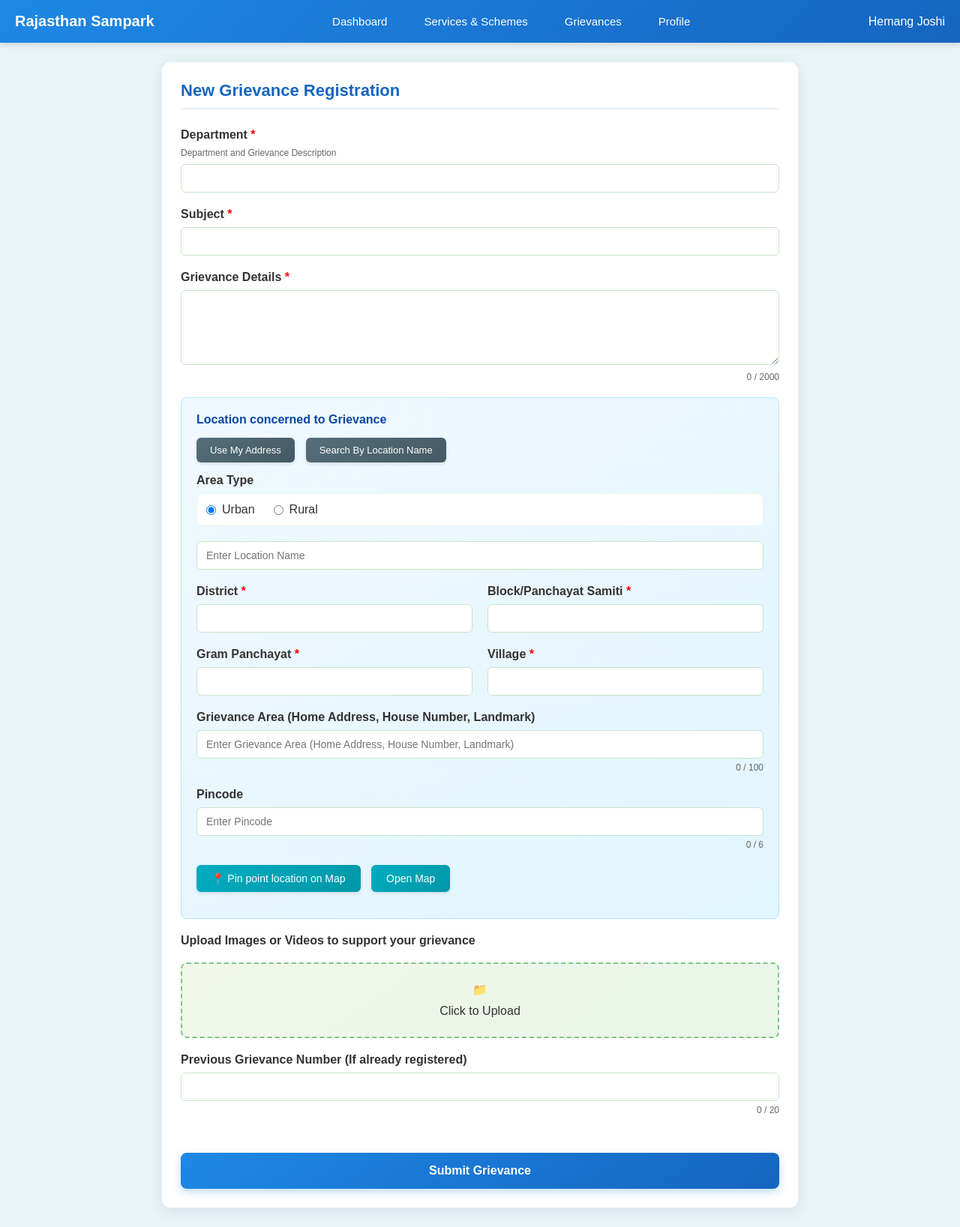
After one commit to HemangCodesAI/glowing-winner, a Flask app: page /web-form in a window 1280 px wide. The commit adds this page. Shown: the whole page at 75% size. Run offline with Flask 3, Linux system fonts and the light colour scheme; data that the repository does not hold is empty.

Commit message:
web form update

```diff
--- a/app.py
+++ b/app.py
@@ -104,5 +104,10 @@ def get_chat_history():
     table, chat_history = utils.get_chat_history(email, chat_id)
     return jsonify({"chats": chat_history,"table": json.loads(json.dumps(table))})
 
+@app.route('/web-form', methods=['GET', 'POST'])
+def web_form():
+    form_data = utils.get_form_data(session.get('email'),session.get('chat_id'))
+    print(form_data)
+    return render_template('web_form.html', form_data=json.loads(json.dumps(form_data)))
 if __name__ == '__main__':
     app.run(debug=True)
--- /dev/null
+++ b/templates/web_form.html
@@ -0,0 +1,458 @@
+<!DOCTYPE html>
+<html lang="en">
+<head>
+    <meta charset="UTF-8">
+    <meta name="viewport" content="width=device-width, initial-scale=1.0">
+    <title>Rajasthan Sampark - New Grievance Registration</title>
+    <style>
+        * {
+            margin: 0;
+            padding: 0;
+            box-sizing: border-box;
+        }
+
+        body {
+            font-family: Arial, sans-serif;
+            background-color: #e8f4f8;
+            color: #333;
+            margin: 0;
+        }
+
+        .header {
+            background: linear-gradient(135deg, #1e88e5 0%, #1565c0 100%);
+            color: white;
+            padding: 12px 20px;
+            display: flex;
+            justify-content: space-between;
+            align-items: center;
+            box-shadow: 0 2px 8px rgba(0,0,0,0.15);
+        }
+
+        .logo-section {
+            display: flex;
+            align-items: center;
+            font-size: 20px;
+            font-weight: bold;
+            color: #ffffff;
+        }
+
+        .nav-section {
+            display: flex;
+            gap: 25px;
+            align-items: center;
+        }
+
+        .nav-item {
+            color: #ffffff;
+            text-decoration: none;
+            font-size: 15px;
+            padding: 8px 12px;
+            border-radius: 4px;
+            transition: background-color 0.3s;
+        }
+
+        .nav-item:hover {
+            background-color: rgba(255,255,255,0.1);
+        }
+
+        .user-info {
+            display: flex;
+            align-items: center;
+            gap: 10px;
+            color: #ffffff;
+            font-weight: 500;
+        }
+
+        .container {
+            max-width: 850px;
+            margin: 25px auto;
+            background: #ffffff;
+            padding: 25px;
+            border-radius: 12px;
+            box-shadow: 0 4px 20px rgba(0,0,0,0.08);
+            border: 1px solid #e3f2fd;
+        }
+
+        .form-title {
+            font-size: 22px;
+            font-weight: 600;
+            margin-bottom: 25px;
+            color: #1565c0;
+            border-bottom: 2px solid #e3f2fd;
+            padding-bottom: 10px;
+        }
+
+        .form-group {
+            margin-bottom: 20px;
+        }
+
+        .form-label {
+            display: block;
+            margin-bottom: 8px;
+            font-weight: 600;
+            color: #333;
+        }
+
+        .required {
+            color: red;
+        }
+
+        .form-control {
+            width: 100%;
+            padding: 10px 12px;
+            border: 1px solid #c8e6c9;
+            border-radius: 6px;
+            font-size: 14px;
+            background: #ffffff;
+            transition: all 0.3s ease;
+        }
+
+        .form-control:focus {
+            outline: none;
+            border-color: #1e88e5;
+            box-shadow: 0 0 8px rgba(30, 136, 229, 0.25);
+            background: #f8fffe;
+        }
+
+        select.form-control {
+            cursor: pointer;
+        }
+
+        .textarea-control {
+            min-height: 100px;
+            resize: vertical;
+        }
+
+        .char-counter {
+            text-align: right;
+            font-size: 12px;
+            color: #666;
+            margin-top: 5px;
+        }
+
+        .location-section {
+            border: 1px solid #b3e5fc;
+            padding: 20px;
+            border-radius: 8px;
+            background: linear-gradient(145deg, #f0f9ff 0%, #e1f5fe 100%);
+            margin-bottom: 20px;
+        }
+
+        .location-title {
+            font-size: 16px;
+            font-weight: 600;
+            margin-bottom: 15px;
+            color: #0d47a1;
+        }
+
+        .address-helper {
+            display: flex;
+            gap: 15px;
+            margin-bottom: 15px;
+        }
+
+        .btn-secondary {
+            background: linear-gradient(145deg, #546e7a 0%, #455a64 100%);
+            color: white;
+            border: none;
+            padding: 9px 18px;
+            border-radius: 6px;
+            cursor: pointer;
+            font-size: 13px;
+            transition: all 0.3s ease;
+            box-shadow: 0 2px 4px rgba(0,0,0,0.1);
+        }
+
+        .btn-secondary:hover {
+            background: linear-gradient(145deg, #455a64 0%, #37474f 100%);
+            transform: translateY(-1px);
+            box-shadow: 0 4px 8px rgba(0,0,0,0.15);
+        }
+
+        .area-type-toggle {
+            display: flex;
+            gap: 25px;
+            margin-bottom: 20px;
+            background: #ffffff;
+            padding: 12px;
+            border-radius: 8px;
+            border: 1px solid #e8f5e8;
+        }
+
+        .radio-group {
+            display: flex;
+            align-items: center;
+            gap: 8px;
+        }
+
+        .radio-group input[type="radio"] {
+            margin: 0;
+        }
+
+        .form-row {
+            display: grid;
+            grid-template-columns: 1fr 1fr;
+            gap: 20px;
+        }
+
+        .map-section {
+            margin: 15px 0;
+        }
+
+        .btn-map {
+            background: linear-gradient(145deg, #00acc1 0%, #0097a7 100%);
+            color: white;
+            border: none;
+            padding: 10px 20px;
+            border-radius: 6px;
+            cursor: pointer;
+            font-size: 14px;
+            transition: all 0.3s ease;
+            box-shadow: 0 2px 4px rgba(0,0,0,0.1);
+        }
+
+        .btn-map:hover {
+            background: linear-gradient(145deg, #0097a7 0%, #00838f 100%);
+            transform: translateY(-1px);
+            box-shadow: 0 4px 8px rgba(0,0,0,0.15);
+        }
+
+        .upload-section {
+            border: 2px dashed #81c784;
+            padding: 25px;
+            text-align: center;
+            border-radius: 8px;
+            margin: 20px 0;
+            background: linear-gradient(145deg, #f1f8e9 0%, #e8f5e8 100%);
+            cursor: pointer;
+            transition: all 0.3s ease;
+        }
+
+        .upload-section:hover {
+            border-color: #66bb6a;
+            background: linear-gradient(145deg, #e8f5e8 0%, #dcedc8 100%);
+            transform: translateY(-2px);
+            box-shadow: 0 4px 12px rgba(0,0,0,0.1);
+        }
+
+        .btn-primary {
+            background: linear-gradient(145deg, #1e88e5 0%, #1565c0 100%);
+            color: white;
+            border: none;
+            padding: 15px 40px;
+            border-radius: 8px;
+            cursor: pointer;
+            font-size: 16px;
+            font-weight: 600;
+            margin-top: 30px;
+            width: 100%;
+            transition: all 0.3s ease;
+            box-shadow: 0 4px 12px rgba(30, 136, 229, 0.3);
+        }
+
+        .btn-primary:hover {
+            background: linear-gradient(145deg, #1565c0 0%, #0d47a1 100%);
+            transform: translateY(-2px);
+            box-shadow: 0 6px 20px rgba(30, 136, 229, 0.4);
+        }
+
+        @media (max-width: 768px) {
+            .container {
+                margin: 15px;
+                padding: 20px;
+            }
+
+            .form-row {
+                grid-template-columns: 1fr;
+            }
+
+            .nav-section {
+                display: none;
+            }
+        }
+    </style>
+</head>
+<body>
+    <div class="header">
+        <div class="logo-section">
+            Rajasthan Sampark
+        </div>
+        <div class="nav-section">
+            <a href="#" class="nav-item">Dashboard</a>
+            <a href="#" class="nav-item">Services & Schemes</a>
+            <a href="#" class="nav-item">Grievances</a>
+            <a href="#" class="nav-item">Profile</a>
+        </div>
+        <div class="user-info">
+            <span>Hemang Joshi</span>
+        </div>
+    </div>
+
+    <div class="container">
+        <h1 class="form-title">New Grievance Registration</h1>
+
+        <form id="grievanceForm">
+            <!-- Department and Grievance Description -->
+            <div class="form-group">
+                <label class="form-label">Department <span class="required">*</span></label>
+                <label class="form-label" style="font-size: 12px; color: #666; font-weight: normal;">Department and Grievance Description</label>
+                <input class="form-control" id="department"  required>
+
+
+            </div>
+
+            <div class="form-group">
+                <label class="form-label">Subject <span class="required">*</span></label>
+                <input class="form-control" id="subject" required>
+
+
+            </div>
+
+            <div class="form-group">
+                <label class="form-label">Grievance Details <span class="required">*</span></label>
+                <textarea class="form-control textarea-control" id="grievanceDetails" value="{{ form_data.grievance_details }}" maxlength="2000" required></textarea>
+                <div class="char-counter"><span id="charCount">0</span> / 2000</div>
+            </div>
+
+            <!-- Location Section -->
+            <div class="location-section">
+                <div class="location-title">Location concerned to Grievance</div>
+
+                <div class="address-helper">
+                    <button type="button" class="btn-secondary" onclick="useMyAddress()">Use My Address</button>
+                    <button type="button" class="btn-secondary">Search By Location Name</button>
+                </div>
+                <div class="form-group">
+                    <label class="form-label">Area Type</label>
+                    <div class="area-type-toggle">
+                        <div class="radio-group">
+                            <input type="radio" id="urban" name="areaType" value="urban" checked>
+                            <label for="urban">Urban</label>
+                        </div>
+                        <div class="radio-group">
+                            <input type="radio" id="rural" name="areaType" value="rural">
+                            <label for="rural">Rural</label>
+                        </div>
+                    </div>
+                </div>
+                <div class="form-group">
+                    <input type="text" class="form-control" placeholder="Enter Location Name" id="locationName">
+                </div>
+
+
+
+                <div class="form-row">
+                    <div class="form-group">
+                        <label class="form-label">District <span class="required">*</span></label>
+                        <input class="form-control" id="district" required>
+
+                    </div>
+                    <div class="form-group">
+                        <label class="form-label">Block/Panchayat Samiti <span class="required">*</span></label>
+                        <input class="form-control" id="block" required>
+                    </div>
+                </div>
+
+                <div class="form-row">
+                    <div class="form-group">
+                        <label class="form-label">Gram Panchayat <span class="required">*</span></label>
+                        <input class="form-control" id="gramPanchayat" required>
+
+                    </div>
+                    <div class="form-group">
+                        <label class="form-label">Village <span class="required">*</span></label>
+                        <input class="form-control" id="village" required>
+
+                    </div>
+                </div>
+
+                <div class="form-group">
+                    <label class="form-label">Grievance Area (Home Address, House Number, Landmark)</label>
+                    <input type="text" class="form-control" placeholder="Enter Grievance Area (Home Address, House Number, Landmark)" maxlength="100" id="grievanceArea">
+                    <div class="char-counter"><span id="areaCharCount">0</span> / 100</div>
+                </div>
+
+                <div class="form-group">
+                    <label class="form-label">Pincode</label>
+                    <input type="text" class="form-control" placeholder="Enter Pincode" maxlength="6" id="pincode">
+                    <div class="char-counter"><span id="pincodeCharCount">0</span> / 6</div>
+                </div>
+
+                <div class="map-section">
+                    <button type="button" class="btn-map" onclick="openMap()">📍 Pin point location on Map</button>
+                    <button type="button" class="btn-map" style="margin-left: 10px;">Open Map</button>
+                </div>
+            </div>
+
+            <!-- Upload Section -->
+            <div class="form-group">
+                <label class="form-label">Upload Images or Videos to support your grievance</label>
+                <div class="upload-section" onclick="document.getElementById('fileUpload').click()">
+                    <div style="margin-bottom: 10px;">📁</div>
+                    <div>Click to Upload</div>
+                    <input type="file" id="fileUpload" style="display: none;" multiple accept="image/*,video/*">
+                </div>
+            </div>
+
+            <div class="form-group">
+                <label class="form-label">Previous Grievance Number (If already registered)</label>
+                <input type="text" class="form-control" maxlength="20" id="previousGrievance">
+                <div class="char-counter"><span id="prevCharCount">0</span> / 20</div>
+            </div>
+
+            <button type="submit" class="btn-primary">Submit Grievance</button>
+        </form>
+    </div>
+
+    <script>
+        // Character counters
+        document.getElementById('grievanceDetails').addEventListener('input', function() {
+            document.getElementById('charCount').textContent = this.value.length;
+        });
+
+        document.getElementById('grievanceArea').addEventListener('input', function() {
+            document.getElementById('areaCharCount').textContent = this.value.length;
+        });
+
+        document.getElementById('pincode').addEventListener('input', function() {
+            document.getElementById('pincodeCharCount').textContent = this.value.length;
+        });
+
+        document.getElementById('previousGrievance').addEventListener('input', function() {
+            document.getElementById('prevCharCount').textContent = this.value.length;
+        });
+
+        // use form_data to populate the form
+        document.addEventListener('DOMContentLoaded', function() {
+            const formData = {{ form_data | tojson |safe }};
+            let jformData=JSON.parse(formData)
+            console.log("Department value:", jformData.Department);
+console.log("Type of formData:", typeof jformData);
+
+            // formData=JSON.parse(formData.replace("None",null))
+            if (formData) {
+                document.getElementById('department').value = jformData.Department;
+                document.getElementById('subject').value = jformData.subject || '';
+                document.getElementById('grievanceDetails').value = jformData.grievance_details || '';
+                // select the right option in area type
+                const areaTypeValue = String(jformData.area_type).toLowerCase()
+                const radioToSelect = document.querySelector(`input[name="areaType"][value="${areaTypeValue}"]`);
+
+                if (radioToSelect) {
+                    radioToSelect.checked = true;
+                }
+                document.getElementById('locationName').value = jformData.loaction || '';
+                document.getElementById('district').value = jformData.district || '';
+
+
+                document.getElementById('block').value = jformData.block || '';
+                document.getElementById('gramPanchayat').value = jformData.gram_panchayat || '';
+                document.getElementById('village').value = jformData.village || '';
+                document.getElementById('grievanceArea').value = jformData.grievance_area || '';
+                document.getElementById('pincode').value = jformData.pincode || '';
+                document.getElementById('previousGrievance').value = jformData.previous_grievance || '';
+            }
+        });
+    </script>
+</body>
+</html>
```
Also changed, not shown: templates/upload.html (+20 -1 lines), utils.py (+59 -56 lines), fir - Copy (2).jpeg (deleted), fir - Copy (3).jpeg (deleted), fir - Copy.jpeg (deleted), fir.jpeg (deleted), 1 other file.
